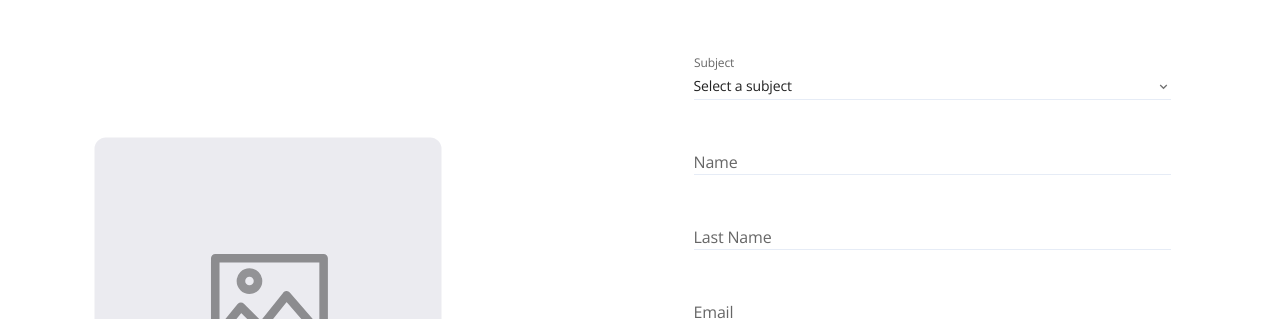
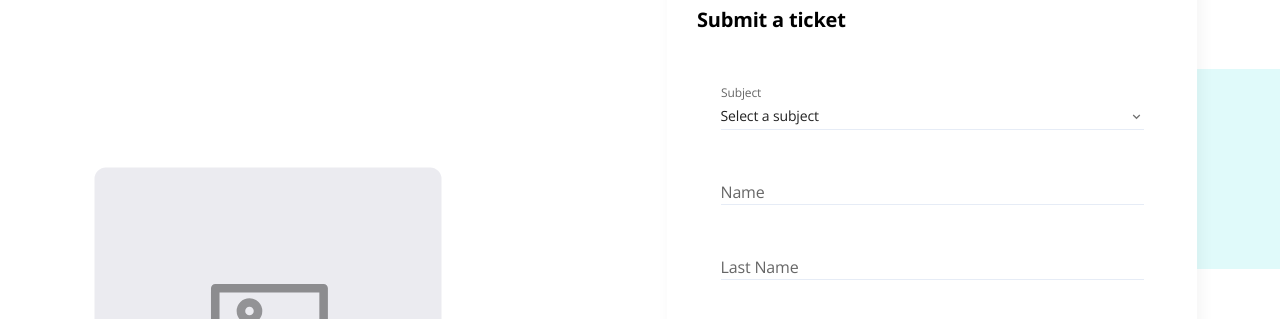
Before and after one commit to rramirezgit/website-luka, a React (Create React App) app: page /support in a window 1280 px wide. Shown: the part 231-550 px from the top of the page. Built offline with nearby package versions, Linux system fonts and the light colour scheme.

Commit message:
Support Box fix

```diff
--- a/src/pages/support/SupportForm/index.tsx
+++ b/src/pages/support/SupportForm/index.tsx
@@ -46,6 +46,18 @@ const SupportForm = (): JSX.Element => {
             width: {
               xs: '100%',
               sm: '530px'
+            },
+            padding: {
+              xs: '0',
+              sm: '30px'
+            },
+            borderRadius: {
+              xs: '0',
+              sm: '8px'
+            },
+            boxShadow: {
+              xs: 'none',
+              sm: '3.6139px 3.6139px 13.5521px 1.80695px rgba(0, 0, 0, 0.04)'
             }
           }
         }
--- a/src/pages/support/SupportForm/supportform.module.css
+++ b/src/pages/support/SupportForm/supportform.module.css
@@ -2,6 +2,11 @@
     display: flex;
     align-items: center;
     margin: 0 auto;
+}
+
+.form-container {
+    z-index: 6;
+    background-color: var(--white);
 }
 
 .figure {
--- a/src/pages/support/index.tsx
+++ b/src/pages/support/index.tsx
@@ -1,11 +1,16 @@
 import { Box } from '@mui/material'
 import Footer from 'components/footer'
 import Nav from 'components/nav'
+import Square from 'components/square'
 import SupportForm from './SupportForm'
 
 const Support = (): JSX.Element => {
   return (
-    <Box>
+    <Box
+      sx={{
+        position: 'relative'
+      }}
+    >
       <Nav ButtonColor='primary' ButtonVariant='contained' />
       <Box
         sx={
@@ -26,6 +31,39 @@ const Support = (): JSX.Element => {
       >
         <Footer />
       </Box>
+      <Box
+        sx={{
+          display: {
+            xs: 'none',
+            lg: 'block'
+          }
+        }}
+      >
+        <Square
+          color="#5AE1E230"
+          top={'300'}
+          right={'0'}
+          maxHeight={200}
+          maxWidth={600}
+        />
+      </Box>
+      <Box
+        sx={{
+          display: {
+            xs: 'none',
+            md: 'block',
+            lg: 'none'
+          }
+        }}
+      >
+        <Square
+          color="#5AE1E230"
+          top={'800'}
+          left={'0'}
+          maxHeight={200}
+          maxWidth={400}
+        />
+      </Box>
     </Box>
   )
 }
```
